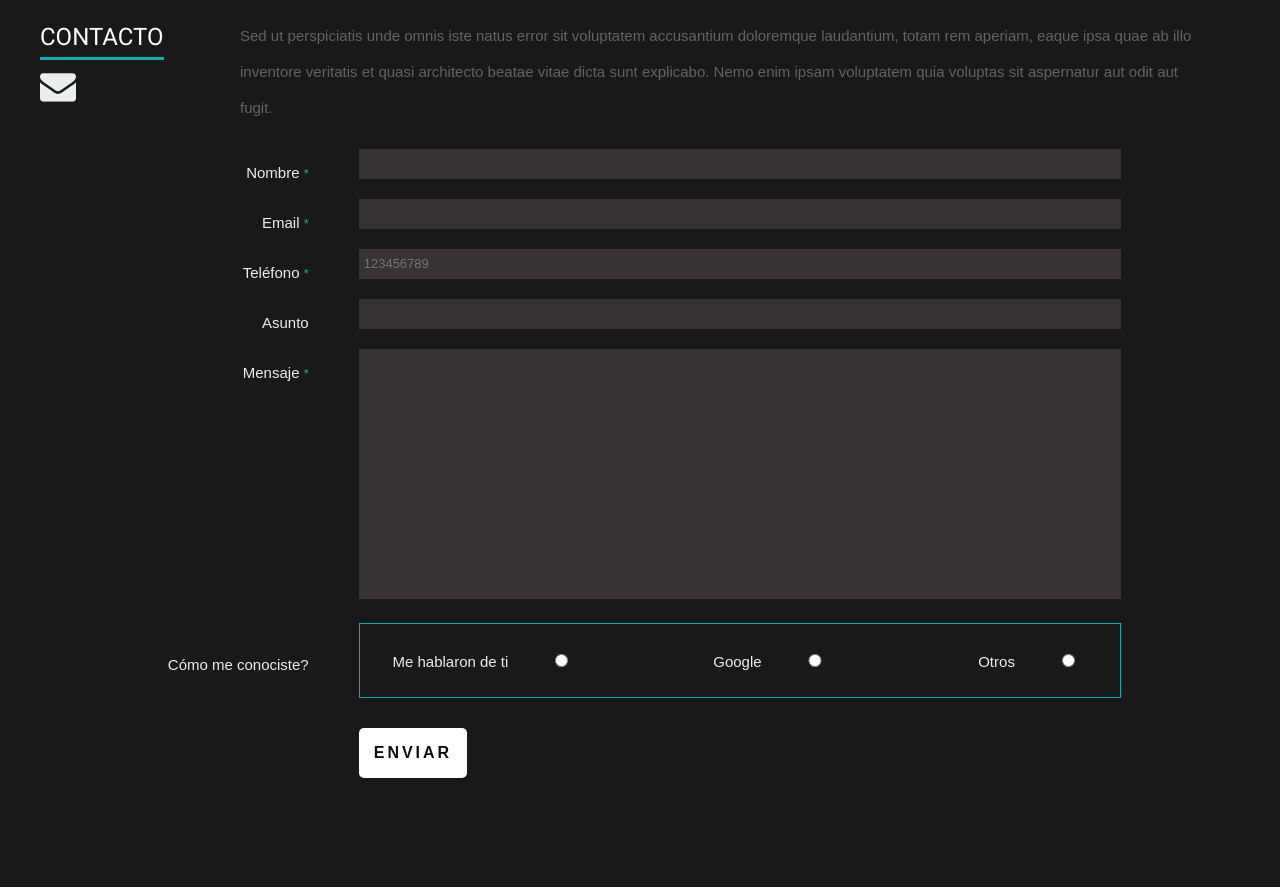
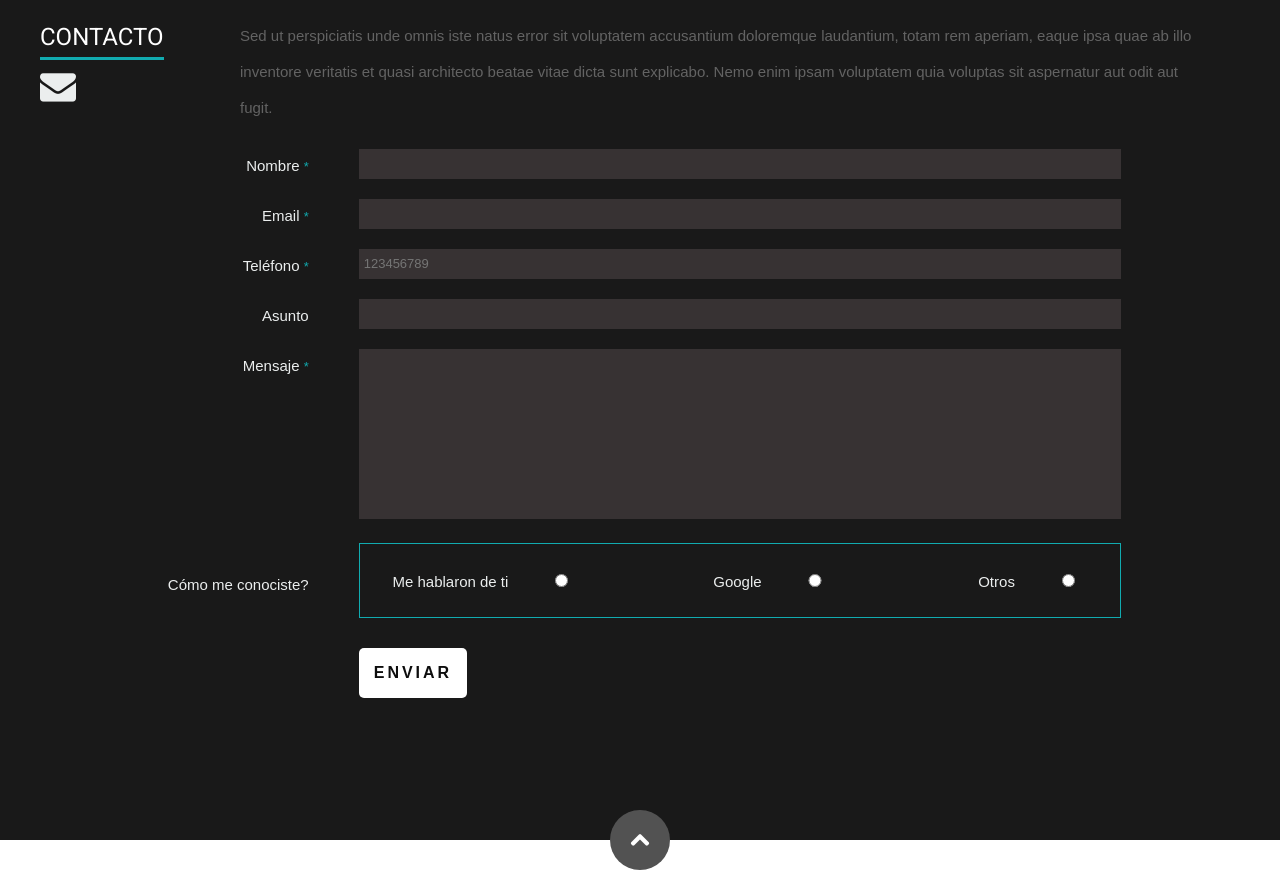
Before and after one commit to sergio-marin/keepcoding-practica-front-end, a plain HTML site: page index.html in a window 1280 px wide. Shown: the part 3835-4722 px from the top of the page. Drawn offline with Linux system fonts and the light colour scheme; no server answers.

Commit message:
Pequeñas correcciones de estilo para el form de contacto

```diff
--- a/index.html
+++ b/index.html
@@ -240,7 +240,7 @@
                             </div>
                             <div>
                                 <label for="contactMessage">Mensaje <span class="required">*</span></label>
-                                <textarea cols="50" rows="12" id="contactMessage" name="contactMessage" required></textarea>
+                                <textarea cols="50" rows="8" id="contactMessage" name="contactMessage" required></textarea>
                             </div>
                             <div id="contactHowMeet">
                                 <div>
--- a/style/style.css
+++ b/style/style.css
@@ -344,7 +344,7 @@ textarea { resize: none; }
 #contacto label,
 #contactHowMeet span {
     font: 15px/24px 'opensans-bold', sans-serif;
-    margin: 12px 0;
+    margin: 5px 0;
     color: #EBEEEE;
     display: inline-block;
     width: 26%;
```
